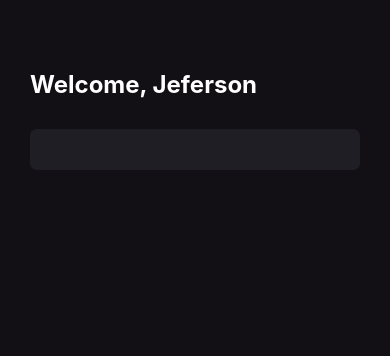
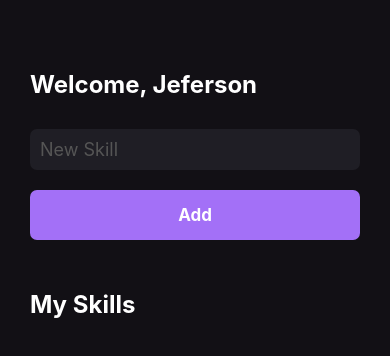
Before and after one commit to JeffyMesquita/myskills, a React Native app: screen / in a window 390 px wide. Shown: the top 356 px of the page. Built offline with nearby package versions, Linux system fonts and the light colour scheme.

Commit message:
A imutabilidade no React utilizando useState
A imutabilidade no React utilizando useState

```diff
--- a/src/pages/Home.js
+++ b/src/pages/Home.js
@@ -1,11 +1,50 @@
-import React from 'react';
-import { View, Text, StyleSheet, TextInput, Platform } from 'react-native';
+import React, { useState } from 'react';
+import {
+  View,
+  Text,
+  StyleSheet,
+  TextInput,
+  Platform,
+  TouchableOpacity,
+} from 'react-native';
 export function Home() {
+  const [newSkill, setNewSkill] = useState('');
+  const [mySkills, setMySkills] = useState([]);
+
+  function handleAddNewSkill() {
+    setMySkills(oldState => [...oldState, newSkill]);
+    setNewSkill('');
+  }
+
   return (
     <View style={styles.container}>
       <Text style={styles.title}>Welcome, Jeferson</Text>
+      <TextInput
+        style={styles.input}
+        placeholder="New Skill"
+        placeholderTextColor="#555"
+        onChangeText={text => setNewSkill(text)}
+      />
 
-      <TextInput style={styles.input} />
+      <TouchableOpacity
+        style={styles.button}
+        activeOpacity={0.7}
+        onPress={handleAddNewSkill}
+      >
+        <Text style={styles.buttonText}>Add</Text>
+      </TouchableOpacity>
+
+      <Text style={[styles.title, { marginVertical: 50 }]}>My Skills</Text>
+
+      {mySkills.map(skill => (
+        <TouchableOpacity
+          key={skill}
+          style={styles.buttonSkill}
+          activeOpacity={0.7}
+        >
+          <Text style={styles.textSkill}>{skill}</Text>
+        </TouchableOpacity>
+      ))}
     </View>
   );
 }
@@ -18,7 +57,7 @@ const styles = StyleSheet.create({
     paddingVertical: 70,
   },
   title: {
-    color: '#fff',
+    color: '#FFF',
     fontSize: 24,
     fontWeight: 'bold',
   },
@@ -30,4 +69,28 @@ const styles = StyleSheet.create({
     borderRadius: 7,
     marginTop: 30,
   },
+  button: {
+    backgroundColor: '#A370F7',
+    padding: 15,
+    borderRadius: 7,
+    alignItems: 'center',
+    marginTop: 20,
+  },
+  buttonText: {
+    color: '#FFF',
+    fontWeight: 'bold',
+    fontSize: 17,
+  },
+  buttonSkill: {
+    backgroundColor: '#1F1E25',
+    padding: 15,
+    borderRadius: 50,
+    alignItems: 'center',
+    marginVertical: 10,
+  },
+  textSkill: {
+    color: '#FFF',
+    fontSize: 22,
+    fontWeight: 'bold',
+  },
 });
```
